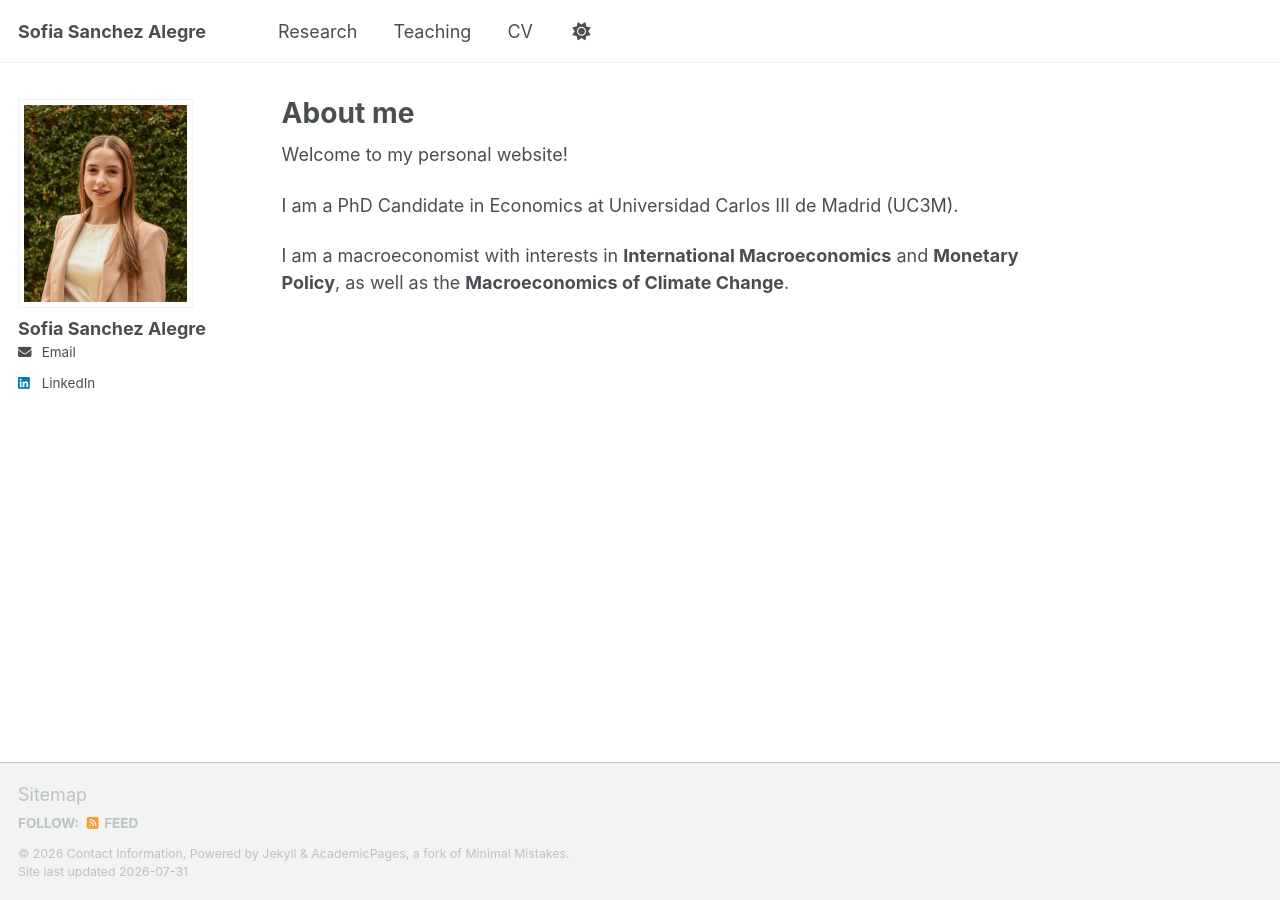
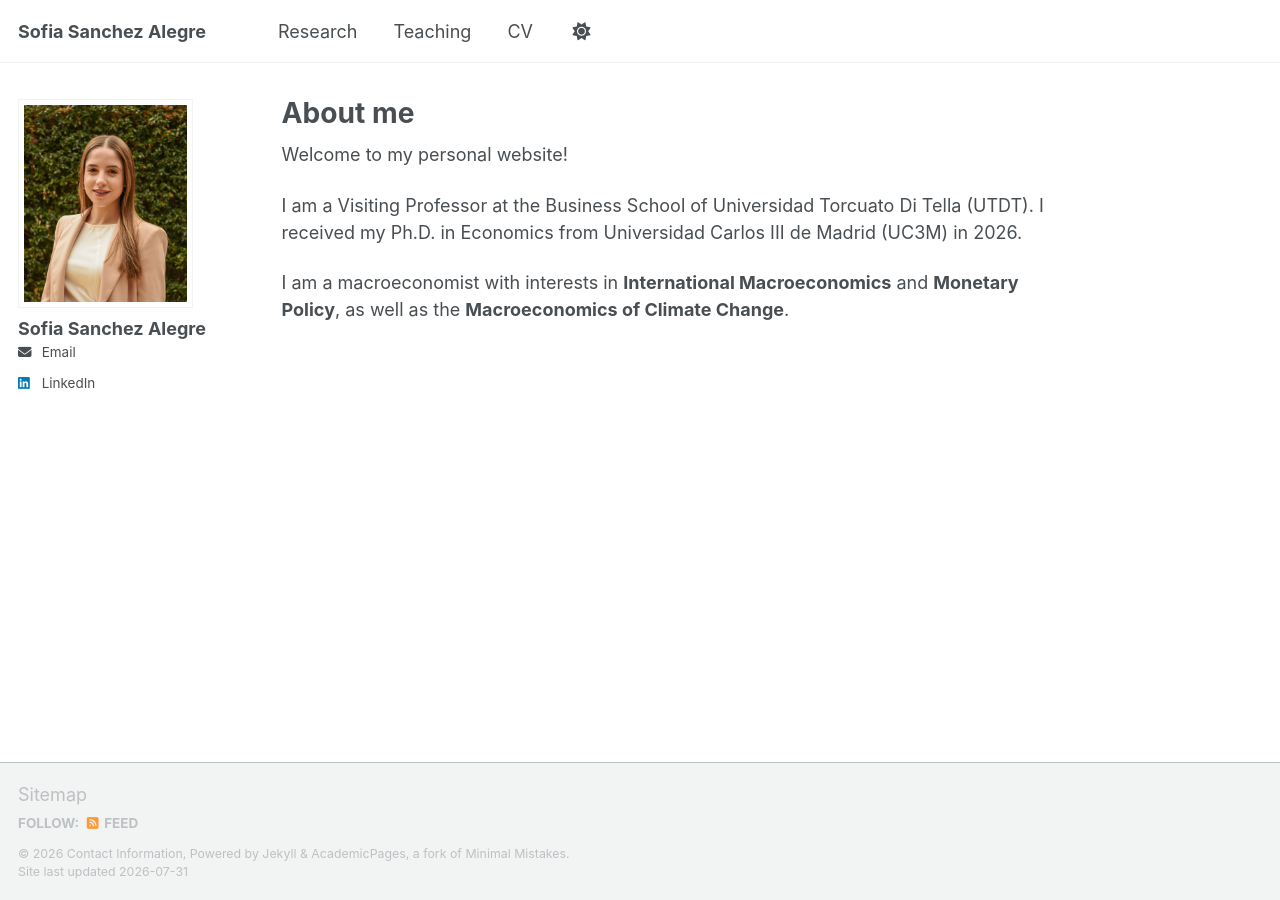
Before and after one commit to sofiasanchezalegre/sofiasanchezalegre.github.io, a Jekyll site: the page built from _pages/about.md, in a window 1280 px wide. Built offline with Jekyll 4.4.1, drawn with Linux system fonts in a browser that asks for light colours; a script that is not in the unit is left out.

Commit message:
Update about.md

```diff
--- a/_pages/about.md
+++ b/_pages/about.md
@@ -10,6 +10,6 @@ redirect_from:
 
 Welcome to my personal website!
 
-I am a PhD Candidate in Economics at Universidad Carlos III de Madrid (UC3M).
+I am a Visiting Professor at the Business School of Universidad Torcuato Di Tella (UTDT). I received my Ph.D. in Economics from Universidad Carlos III de Madrid (UC3M) in 2026.
 
 I am a macroeconomist with interests in **International Macroeconomics** and **Monetary Policy**, as well as the **Macroeconomics of Climate Change**.
```
